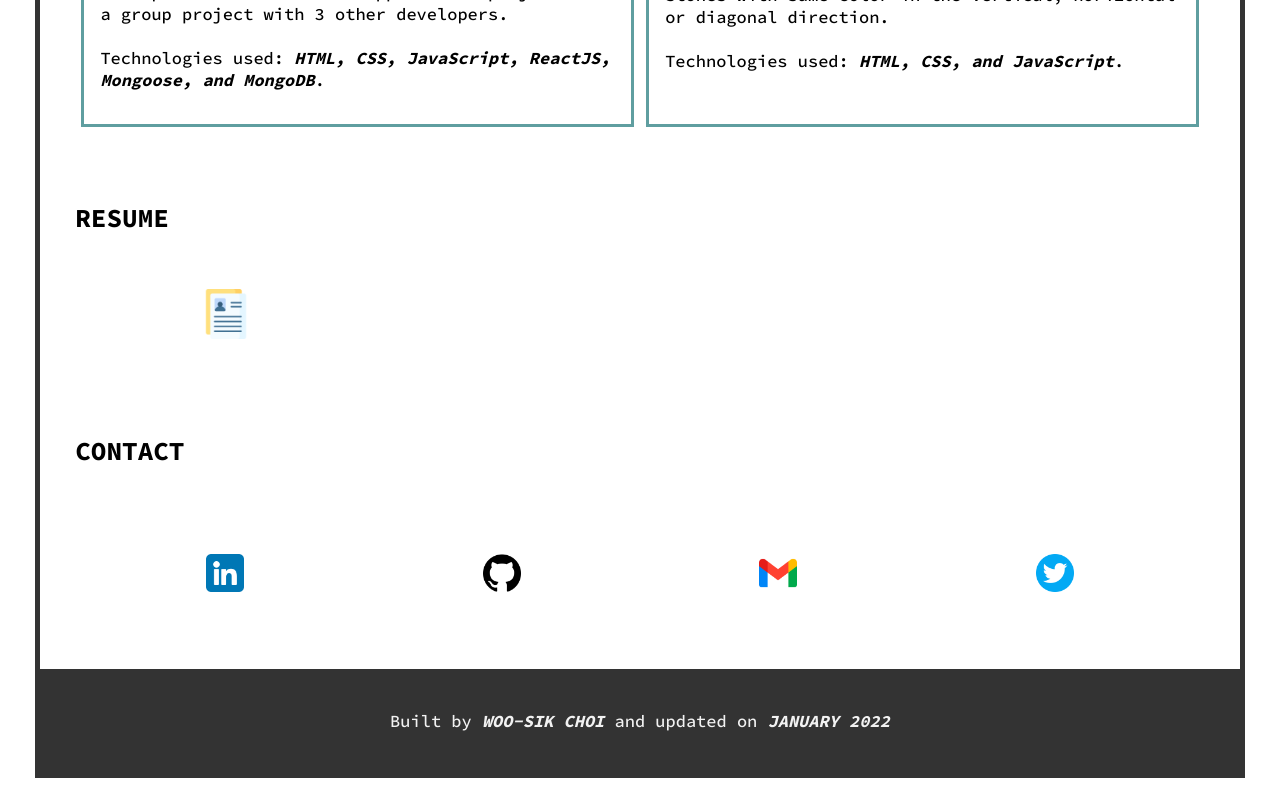
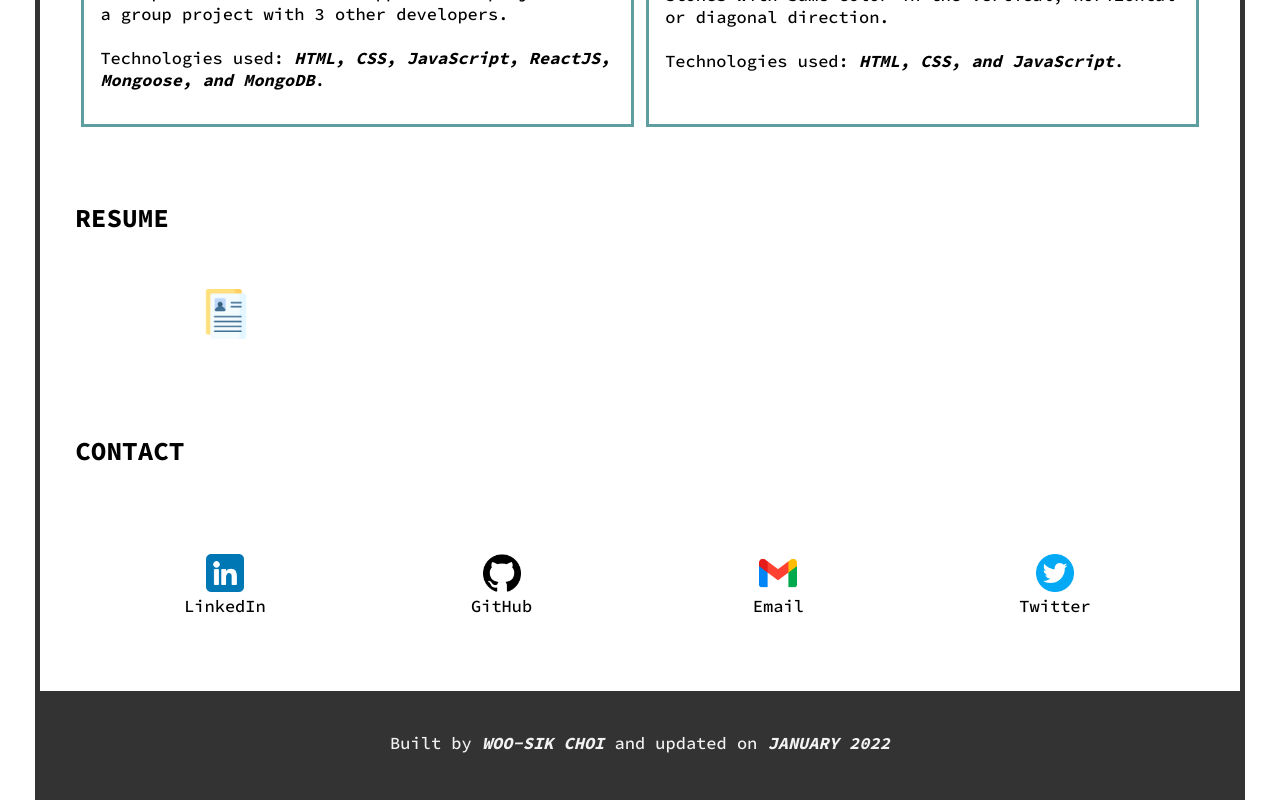
Before and after one commit to dvlprwchoi/portfolio-2, a React (Create React App) app: page / in a window 1280 px wide. Shown: the part 3514-4314 px from the top of the page. Before the commit the page ends 4292 px from the top, so only its background shows below. Built offline with nearby package versions, Linux system fonts and the light colour scheme.

Commit message:
Add contact icon name

```diff
--- a/src/components/Contact/Contact.css
+++ b/src/components/Contact/Contact.css
@@ -5,10 +5,24 @@
 
 .icon-container {
   display: flex;
+  flex-direction: column;
   justify-content: center;
   align-items: center;
 }
 
 .icon-link-container {
   display: contents;
+  color: var(--text-color);
 }
+
+.icon-link-container:hover {
+  color: var(--text-color);
+}
+
+.icon-link-container:active {
+  color: var(--text-color);
+}
+
+.icon-link-container:visited {
+  color: var(--text-color);
+}
--- a/src/components/Contact/Contact.js
+++ b/src/components/Contact/Contact.js
@@ -10,7 +10,7 @@ function Contact() {
       <h2>CONTACT</h2>
       <div className="contact-information-container">
         <ul>
-          <li className="icon-container">
+          <li className="linkedin-container icon-container">
             <a
               className="icon-link-container"
               href="https://www.linkedin.com/in/woosikchoi"
@@ -23,9 +23,10 @@ function Contact() {
                 width="15%"
                 height="auto"
               />
+              LinkedIn
             </a>
           </li>
-          <li className="icon-container">
+          <li className="github-container icon-container">
             <a
               className="icon-link-container"
               href="https://www.github.com/dvlprwchoi"
@@ -38,9 +39,10 @@ function Contact() {
                 width="15%"
                 height="auto"
               />
+              GitHub
             </a>
           </li>
-          <li className="icon-container">
+          <li className="gmail-container icon-container">
             <a
               className="icon-link-container"
               href="mailto:dvlpr.wchoi@gmail.com?subject=Mail from woosikchoi.com"
@@ -53,9 +55,10 @@ function Contact() {
                 width="15%"
                 height="auto"
               />
+              Email
             </a>
           </li>
-          <li className="icon-container">
+          <li className="twitter-container icon-container">
             <a
               className="icon-link-container"
               href="https://www.twitter.com/dvlprwchoi"
@@ -68,6 +71,7 @@ function Contact() {
                 width="15%"
                 height="auto"
               />
+              Twitter
             </a>
           </li>
         </ul>
```
